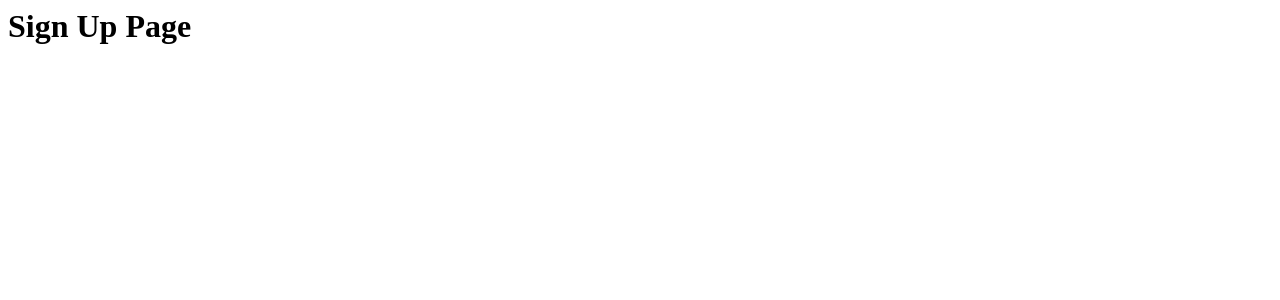
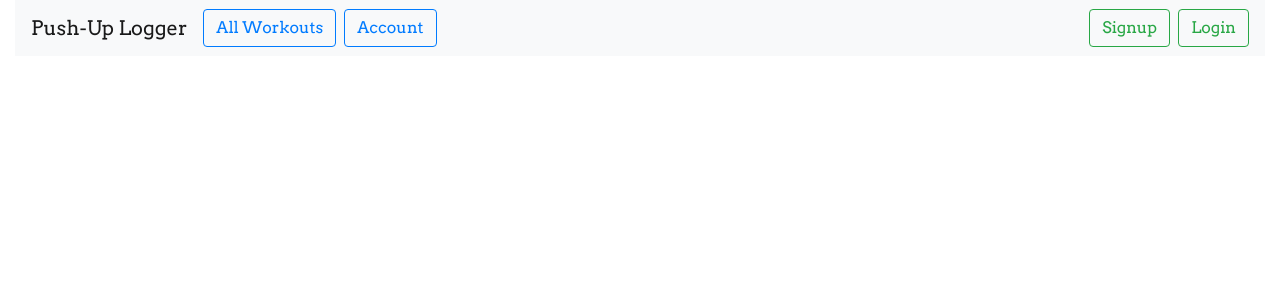
Before and after one commit to Barnez299/fullflaskapp, a Python web app: template templates/signup.html in a window 1280 px wide. Shown: the top 300 px of the page. Run offline with Jinja, Linux system fonts and the light colour scheme; the template is opened without the code that fills it, so the values that code supplies are empty; some libraries are stand-ins or nearby versions.

Commit message:
links updated for routes and base template created

```diff
--- a/auth.py
+++ b/auth.py
@@ -1,4 +1,4 @@
-from flask import Blueprint, render_template
+from flask import Blueprint, render_template, url_for
 
 auth = Blueprint('auth', __name__)
 
--- a/templates/base.html
+++ b/templates/base.html
@@ -0,0 +1,56 @@
+<!DOCTYPE html>
+<html lang="en">
+
+<head>
+    {% block head %}
+    <meta charset="UTF-8">
+    <meta name="viewport" content="width=device-width, initial-scale=1.0">
+    <meta http-equiv="X-UA-Compatible" content="ie=edge">
+    <meta name="Description" content="Enter your description here" />
+    <link rel="stylesheet" href="{{ url_for('static', filename= 'beauty.css') }}">
+    <link href="https://fonts.googleapis.com/css2?family=Arvo&display=swap" rel="stylesheet">
+    <link rel="stylesheet" href="https://stackpath.bootstrapcdn.com/bootstrap/4.5.2/css/bootstrap.min.css" integrity="sha384-JcKb8q3iqJ61gNV9KGb8thSsNjpSL0n8PARn9HuZOnIxN0hoP+VmmDGMN5t9UJ0Z" crossorigin="anonymous">
+    <link rel="shortcut icon" type="image/x-icon" href="{{ url_for('static', filename= 'images/muscle.ico') }}">
+    <link rel="stylesheet" href="https://cdnjs.cloudflare.com/ajax/libs/font-awesome/5.15.0/css/all.min.css">
+
+    <title>Push-Up Logger</title>
+    {% endblock %}
+</head>
+
+<body>
+    <div class="container-fluid">
+        <nav class="navbar navbar-expand-lg navbar-light bg-light">
+            <a class="navbar-brand" href="{{ url_for('main.index') }}">Push-Up Logger</a>
+            <button class="navbar-toggler" type="button" data-toggle="collapse" data-target="#navbarSupportedContent" aria-controls="navbarSupportedContent" aria-expanded="false" aria-label="Toggle navigation">
+          <span class="navbar-toggler-icon"></span>
+        </button>
+
+            <div class="collapse navbar-collapse" id="navbarSupportedContent">
+                <ul class="navbar-nav mr-auto">
+                    <li class="nav-item active">
+                        <a href="{{ url_for('main.index') }}" class="btn btn-outline-primary" role="button">All Workouts</a>
+
+                    </li>
+                    <li class="nav-item">
+                        <a href="{{ url_for('main.profile') }}" class="btn btn-outline-primary ml-2" role="button" style="margin-left: 4px;">Account</a>
+                    </li>
+
+
+                </ul>
+                <form class="form-inline my-2 my-lg-0">
+                    <a href="{{ url_for('auth.signup') }}" class="btn btn-outline-success my-2 my-sm-0 mr-2" type="submit">Signup</a>
+                    <a href="{{ url_for('auth.login') }}" class="btn btn-outline-success my-2 my-sm-0" type="submit">Login</a>
+                </form>
+            </div>
+        </nav>
+        <div class="container mt-10">
+            {% block content %} {% endblock %}
+        </div>
+    </div>
+
+
+    <script src="https://cdnjs.cloudflare.com/ajax/libs/popper.js/1.16.1/umd/popper.min.js"></script>
+    <script src="https://cdnjs.cloudflare.com/ajax/libs/twitter-bootstrap/5.0.0-alpha2/js/bootstrap.min.js"></script>
+</body>
+
+</html>
--- a/templates/login.html
+++ b/templates/login.html
@@ -1 +1,3 @@
-<h1>Login Page</h1>
+{% extends 'base.html' %} {% block head %} {{ super()}}
+
+<link rel="stylesheet" href="{{ url_for('static', filename= 'extended_beauty.css') }}"> {% endblock %}
--- a/templates/profile.html
+++ b/templates/profile.html
@@ -1 +1,3 @@
-<h1>Profile Page</h1>
+{% extends 'base.html' %} {% block head %} {{ super()}}
+
+<link rel="stylesheet" href="{{ url_for('static', filename= 'extended_beauty.css') }}"> {% endblock %}
--- a/templates/signup.html
+++ b/templates/signup.html
@@ -1 +1,3 @@
-<h1>Sign Up Page</h1>
+{% extends 'base.html' %} {% block head %} {{ super()}}
+
+<link rel="stylesheet" href="{{ url_for('static', filename= 'extended_beauty.css') }}"> {% endblock %}
```
Also changed, not shown: templates/index.html (+20 -1 lines), README.md, static/images/muscle.ico (added).
